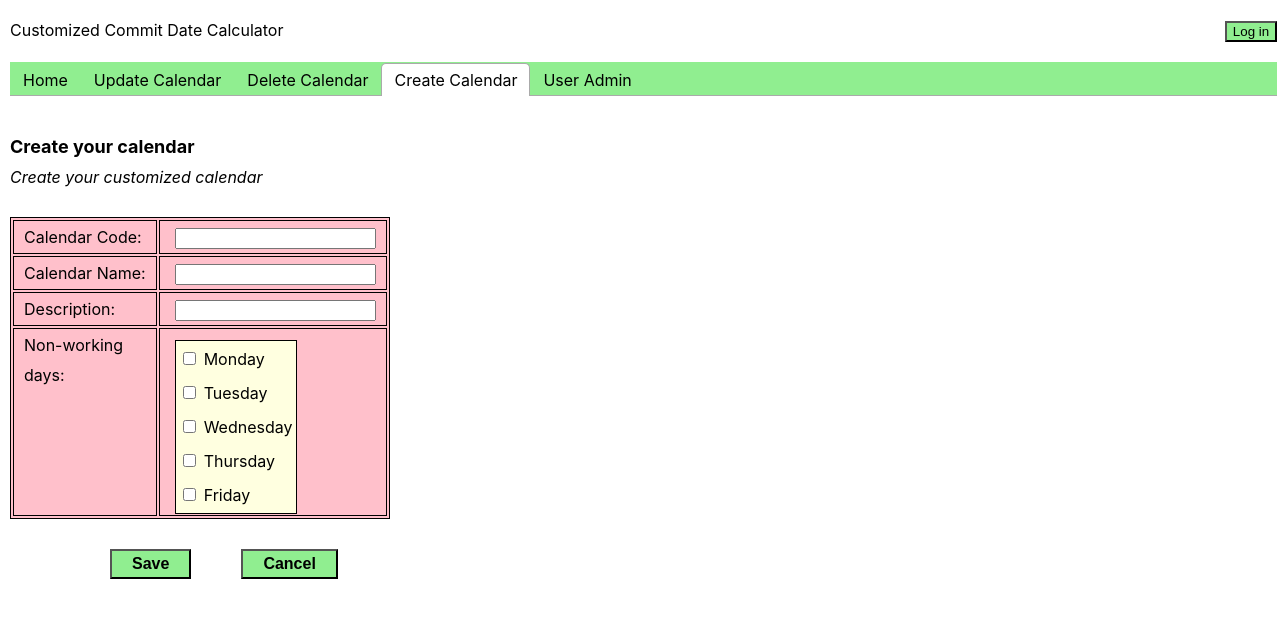
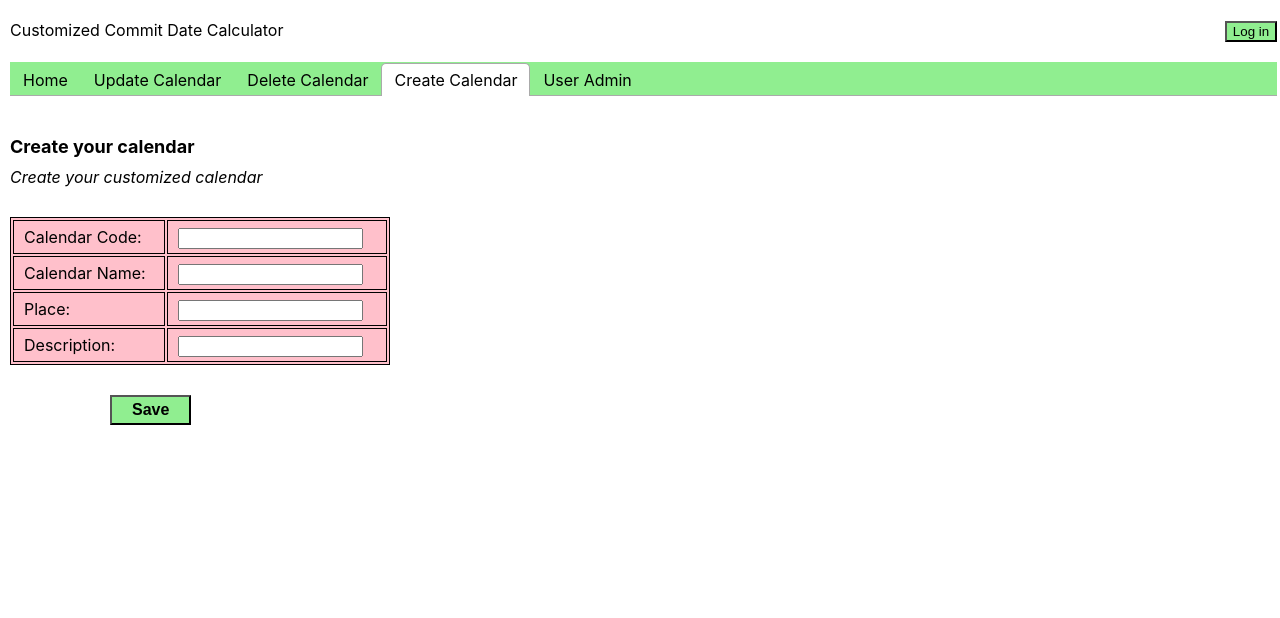
Before and after one commit to ericnguyen-adl/CCDCFrontEnd, a React (Create React App) app: page / in a window 1280 px wide. Both pictures are taken after a click on the tab "Create Calendar". Shown: the top 618 px of the page. Built offline with nearby package versions, Linux system fonts and the light colour scheme; no server answers.

Commit message:
update Delete calendar, Create calendar

```diff
--- a/src/Pages/CreateCalendar.js
+++ b/src/Pages/CreateCalendar.js
@@ -1,8 +1,38 @@
 
-// import appConfig from './../config';
+import React, { useEffect, useState } from "react";
+import appConfig from './../config';
+
 
 
 function CreateCalendar() {
+
+  const baseURL = appConfig.BaseURL;
+
+  const [calendarCode, setCalendarCode] = useState("");
+  const [calendarName, setCalendarName] = useState("");
+  const [place, setPlace] = useState("");
+  const [description, SetDescription] = useState("");
+
+
+  const createCalendar = () => {
+    console.log(calendarCode);
+    console.log(calendarName);
+    if(calendarCode == "" || calendarName == "" || description == "") {
+      alert("Please enter calendar code, name and description");
+    } else {
+      var request = new XMLHttpRequest();
+          request.open('POST', baseURL + 'createCalendar' + '?calendarCode=' + calendarCode
+            + '&calendarName=' + calendarName + '&place=' + place + '&description=' + description, true)
+          request.onload = function () {
+            var data = JSON.parse(this.response);
+            if (data != null) {
+              alert("New Calendar " + data.calendarName + " has been added");
+            }
+          }
+          request.send();
+    }
+  }
+
   return (
     <div class="tabContainer">
       <div class="pageTitle"> Create your calendar</div>
@@ -11,19 +41,24 @@ function CreateCalendar() {
 
         <tr class="rowContainer">
           <td class="removeDateTableRow"><label>Calendar Code:</label></td>
-          <td class="removeDateTableRow"><input id="inputText" type="text"></input></td>
+          <td class="removeDateTableRow"><input id="inputCalendarCodeText" type="text" onChange={e => setCalendarCode(e.target.value)}></input></td>
         </tr>
         <tr class="rowContainer">
           <td class="removeDateTableRow"><label>Calendar Name:</label></td>
-          <td class="removeDateTableRow"><input id="inputText" type="text"></input></td>
+          <td class="removeDateTableRow"><input id="inputCalendarNameText" type="text" onChange={e => setCalendarName(e.target.value)}></input></td>
+        </tr>
+
+        <tr class="rowContainer">
+          <td class="removeDateTableRow"><label>Place:</label></td>
+          <td class="removeDateTableRow"><input id="inputPlaceText" type="text" onChange={e => setPlace(e.target.value)}></input></td>
         </tr>
 
         <tr class="rowContainer">
           <td class="removeDateTableRow"><label>Description:</label></td>
-          <td class="removeDateTableRow"><input id="inputText" type="text"></input></td>
+          <td class="removeDateTableRow"><input id="inputDescriptionText" type="text" onChange={e => SetDescription(e.target.value)}></input></td>
         </tr>
 
-        <tr class="rowContainer">
+        {/* <tr class="rowContainer">
           <td id="nonworkingdaysLabel" class="removeDateTableRow"><label>Non-working days:</label></td>
           <td id="nonWorkingdaysCheckboxes" class="removeDateTableRow">
             <table class="selectDateInWeekTable">
@@ -44,7 +79,7 @@ function CreateCalendar() {
               </tr>
             </table>
           </td>
-        </tr>
+        </tr> */}
 
         {/* I'd say that adding extra days should be in the update calendar tab */}
 
@@ -83,8 +118,8 @@ function CreateCalendar() {
 
 {/* Does the save button, commit changes to database,
 or are the changes committed when using the add / remove buttons above? */}
-      <input id="updateButton" type="button" value="Save"></input>
-      <input id="cancelButton" type="button" value="Cancel"></input>
+      <input id="updateButton" type="button" value="Save" onClick = {()=>createCalendar()}></input>
+      {/* <input id="cancelButton" type="button" value="Cancel"></input> */}
     </div>
 
   );
--- a/src/Pages/DeleteCalendar.js
+++ b/src/Pages/DeleteCalendar.js
@@ -36,7 +36,7 @@ function DeleteCalendar() {
             var data = JSON.parse(this.response);
             if (data != null) {
               console.log(data.calendarName);
-              alert("The Calendar " + data.calendarName + " was delete");
+              alert("The Calendar " + data.calendarName + " has been deleted");
               setCurrentCalendarCode("Select Calendar");
             }
           }
```
